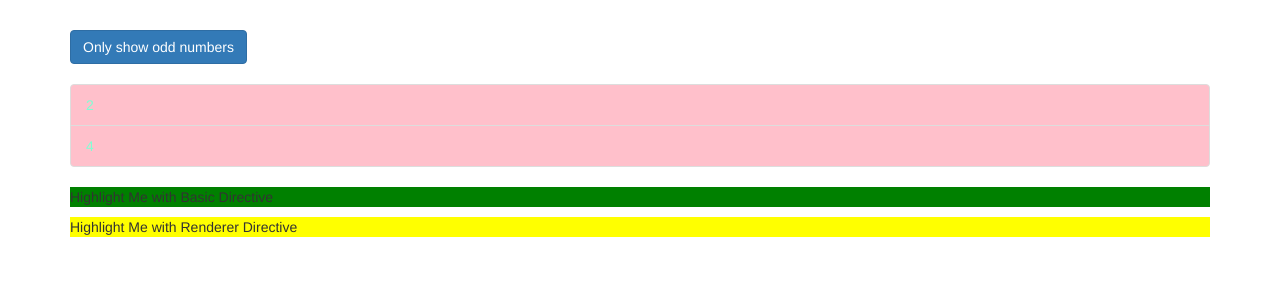
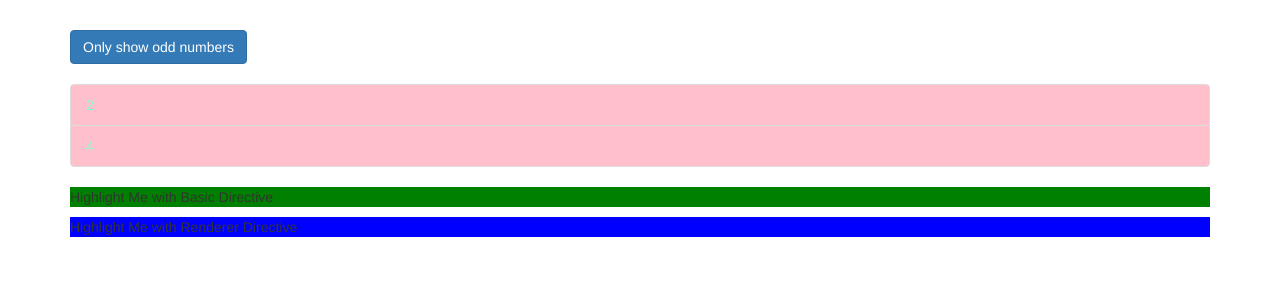
Before and after one commit to Meenal-Poladia/learning-angular-directives, an Angular app: page / in a window 1280 px wide. Shown: the top 300 px of the page. Built offline with nearby package versions, Linux system fonts and the light colour scheme.

Commit message:
Binding to Directive properties

```diff
--- a/src/app/app.component.html
+++ b/src/app/app.component.html
@@ -28,7 +28,9 @@
         </div>
       </ul>
       <p appBasicHighlight>Highlight Me with Basic Directive</p>
-      <p appRendererBasicHighlight>Highlight Me with Renderer Directive</p>
+      <p [appRendererBasicHighlight] = "'violet'"
+        defaultColor="aquamarine"
+      >Highlight Me with Renderer Directive</p>
       <ng-template [ngIf]="onlyOdd">
         <p>Only odd</p>
       </ng-template>
--- a/src/app/directives/renderer-basic-highlight.directive.ts
+++ b/src/app/directives/renderer-basic-highlight.directive.ts
@@ -1,26 +1,31 @@
-import {Directive, ElementRef, HostBinding, HostListener, OnInit, Renderer2} from '@angular/core';
+import {Directive, ElementRef, HostBinding, HostListener, Input, OnInit, Renderer2} from '@angular/core';
 
 @Directive({
   selector: '[appRendererBasicHighlight]'
 })
 export class RendererBasicHighlightDirective implements OnInit {
-  @HostBinding('style.backgroundColor') backgroundColor: string = 'yellow';
+
+  @Input() defaultColor: string = 'transparent';
+  @Input('appRendererBasicHighlight') highlightColor: string = 'pink';
+
+  @HostBinding('style.backgroundColor') backgroundColor: string = this.defaultColor;
 
   constructor(private element: ElementRef, private renderer: Renderer2) {
 
   }
   ngOnInit() {
+    this.backgroundColor = 'peach';
     this.renderer.setStyle(this.element.nativeElement, 'background-color', 'blue');
   }
 
   @HostListener('mouseenter') mouseover(eventData: Event) {
     // this.renderer.setStyle(this.element.nativeElement, 'background-color', 'blue');
-    this.backgroundColor = "blue";
+    this.backgroundColor = this.defaultColor;
   }
 
   @HostListener('mouseleave') mouseleave(eventData: Event) {
     // this.renderer.setStyle(this.element.nativeElement, 'background-color', 'orange');
-    this.backgroundColor = "pink";
+    this.backgroundColor = this.highlightColor;
 
   }
 }
```
